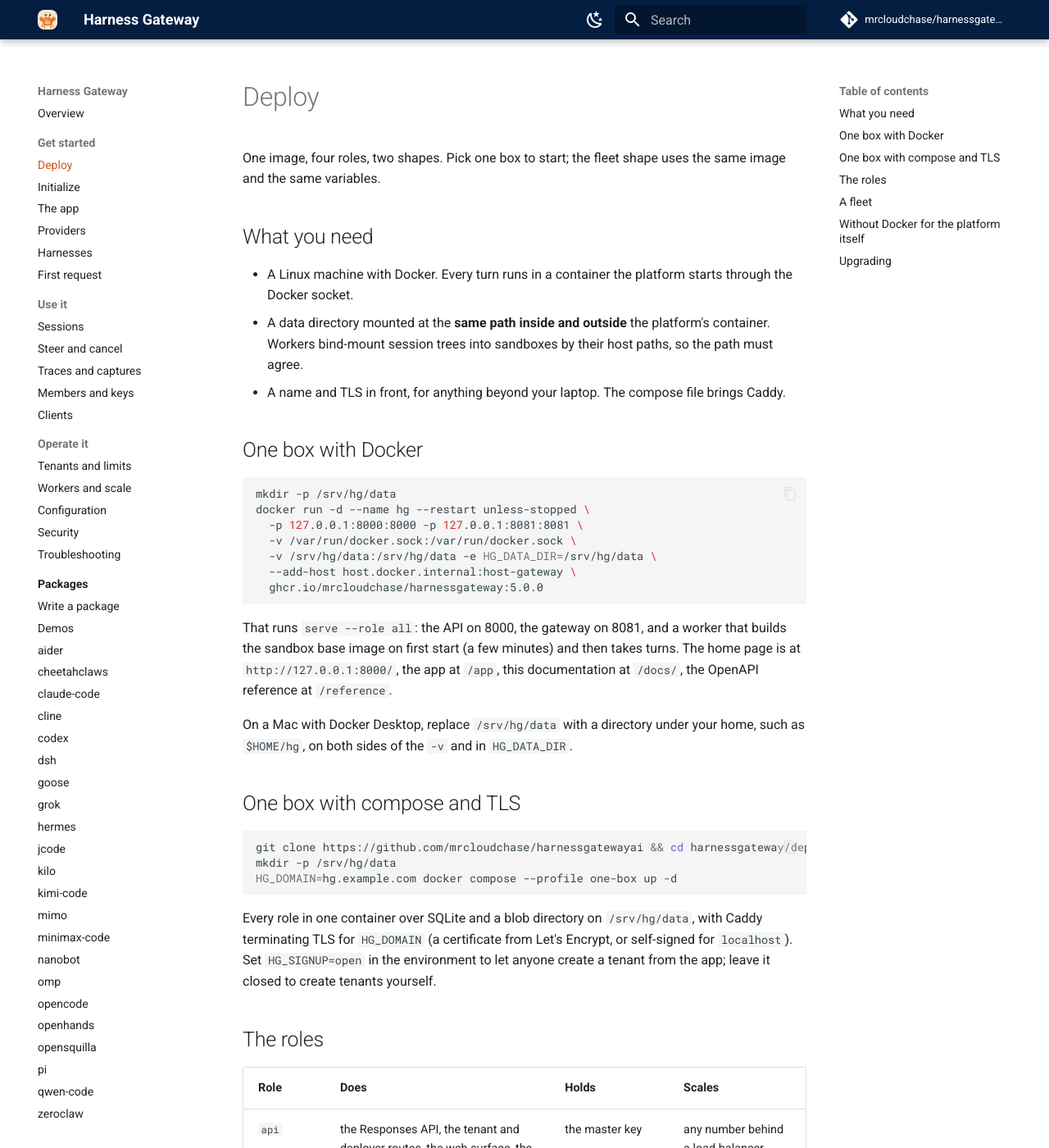
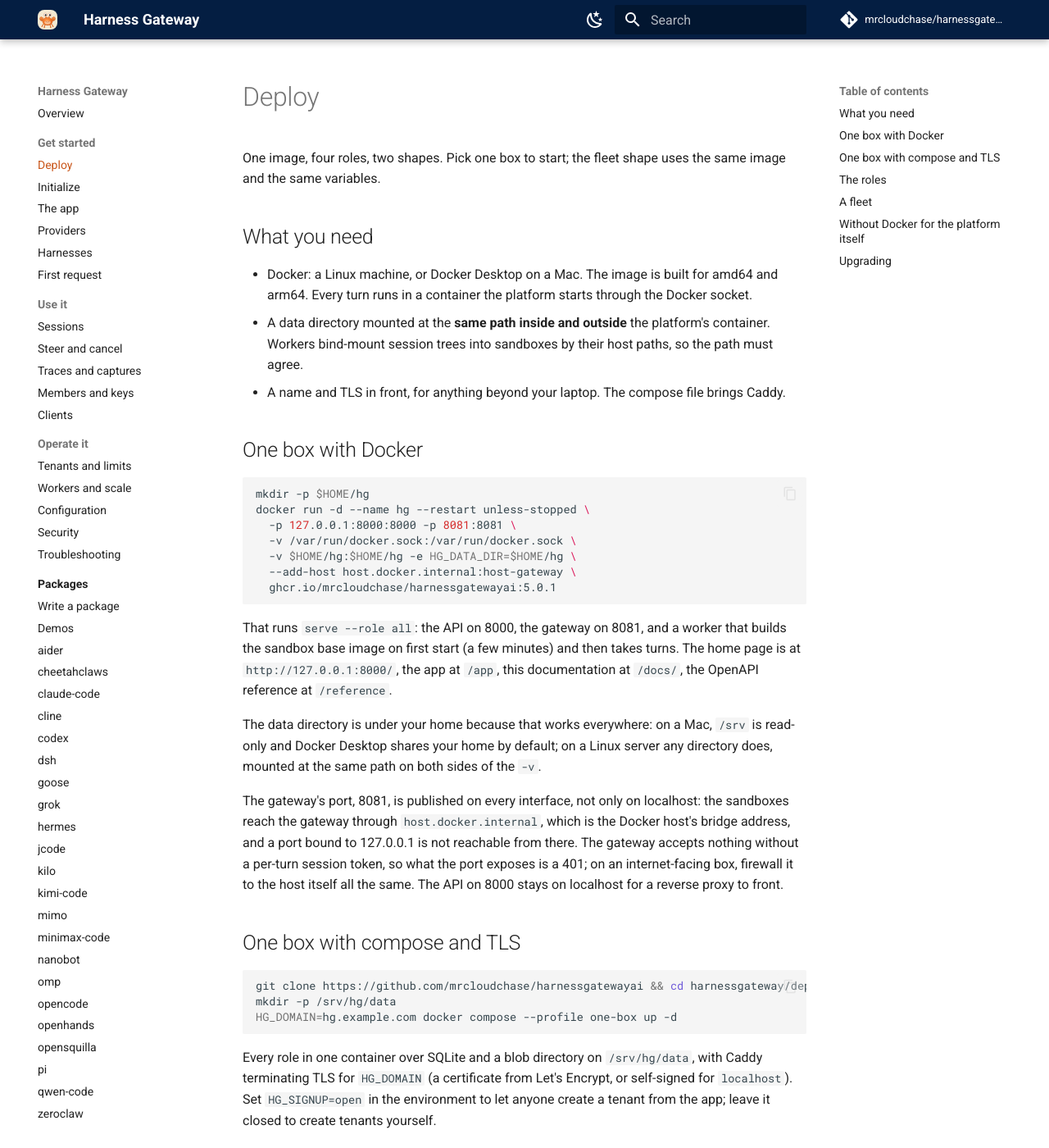
Before and after one commit to mrcloudchase/harness-interface, an MkDocs documentation site: the page built from docs/deploy.md, in a window 1280 px wide and 1400 px high. Shown: the whole window at 82% size. Built offline with MkDocs 1.6.1 and Material for MkDocs 9.7.7, drawn with Linux system fonts in a browser that asks for light colours; comment, search, counter and statistics services are not loaded; some of the changed text lies outside the part shown.

Commit message:
5.0.1: the image named after the repository, built for arm64 too, and a gateway port the sandboxes can reach
The image is ghcr.io/mrcloudchase/harnessgatewayai (the base image
harnessgatewayai-base), built with buildx for amd64 and arm64 so a Mac pulls
a native image. The quickstart and the one-box compose published the
gateway's port on 127.0.0.1 only, which host.docker.internal cannot reach,
so a platform run as a container could relay nothing; the port is published
on every interface, and the gateway still answers nothing without a token.
The quickstart's data directory is under the home directory, which works on
a Mac, where /srv is read-only.

Co-Authored-By: Claude Mythos 5.1 <noreply@anthropic.com>
Claude-Session: https://claude.ai/code/session_01ERRZXAJHGKJWMvAyf4LasW

````diff
--- a/docs/deploy.md
+++ b/docs/deploy.md
@@ -5,8 +5,8 @@ and the same variables.
 
 ## What you need
 
-- A Linux machine with Docker. Every turn runs in a container the platform starts through the
-  Docker socket.
+- Docker: a Linux machine, or Docker Desktop on a Mac. The image is built for amd64 and arm64.
+  Every turn runs in a container the platform starts through the Docker socket.
 - A data directory mounted at the **same path inside and outside** the platform's container.
   Workers bind-mount session trees into sandboxes by their host paths, so the path must agree.
 - A name and TLS in front, for anything beyond your laptop. The compose file brings Caddy.
@@ -14,13 +14,13 @@ and the same variables.
 ## One box with Docker
 
 ```bash
-mkdir -p /srv/hg/data
+mkdir -p $HOME/hg
 docker run -d --name hg --restart unless-stopped \
-  -p 127.0.0.1:8000:8000 -p 127.0.0.1:8081:8081 \
+  -p 127.0.0.1:8000:8000 -p 8081:8081 \
   -v /var/run/docker.sock:/var/run/docker.sock \
-  -v /srv/hg/data:/srv/hg/data -e HG_DATA_DIR=/srv/hg/data \
+  -v $HOME/hg:$HOME/hg -e HG_DATA_DIR=$HOME/hg \
   --add-host host.docker.internal:host-gateway \
-  ghcr.io/mrcloudchase/harnessgateway:5.0.0
+  ghcr.io/mrcloudchase/harnessgatewayai:5.0.1
 ```
 
 That runs `serve --role all`: the API on 8000, the gateway on 8081, and a worker that builds the
@@ -28,8 +28,15 @@ sandbox base image on first start (a few minutes) and then takes turns. The home
 `http://127.0.0.1:8000/`, the app at `/app`, this documentation at `/docs/`, the OpenAPI reference
 at `/reference`.
 
-On a Mac with Docker Desktop, replace `/srv/hg/data` with a directory under your home, such as
-`$HOME/hg`, on both sides of the `-v` and in `HG_DATA_DIR`.
+The data directory is under your home because that works everywhere: on a Mac, `/srv` is
+read-only and Docker Desktop shares your home by default; on a Linux server any directory does,
+mounted at the same path on both sides of the `-v`.
+
+The gateway's port, 8081, is published on every interface, not only on localhost: the sandboxes
+reach the gateway through `host.docker.internal`, which is the Docker host's bridge address, and
+a port bound to 127.0.0.1 is not reachable from there. The gateway accepts nothing without a
+per-turn session token, so what the port exposes is a 401; on an internet-facing box, firewall it
+to the host itself all the same. The API on 8000 stays on localhost for a reverse proxy to front.
 
 ## One box with compose and TLS
 
@@ -75,7 +82,7 @@ docker run -d --name hg-worker --restart unless-stopped \
   --add-host host.docker.internal:host-gateway \
   -e HG_DATA_DIR=/srv/hg/data -e HG_CONTROL_URL=https://hg.example.com -e HG_JOIN_TOKEN=… \
   -e HG_GATEWAY_URL=https://gateway.hg.example.com -e HG_RUNTIME=runsc \
-  ghcr.io/mrcloudchase/harnessgateway:5.0.0 serve --role worker
+  ghcr.io/mrcloudchase/harnessgatewayai:5.0.1 serve --role worker
 ```
 
 `deploy/worker.cloud-init.yml` is the same as a cloud-init file for an autoscaling group:
````
Also changed, not shown: CHANGELOG.md (+12 -1 lines), README.md (+5 -5 lines), docs/releasing.md (+1 -1 lines), docs/workers.md (+1 -1 lines), 4 other files.
